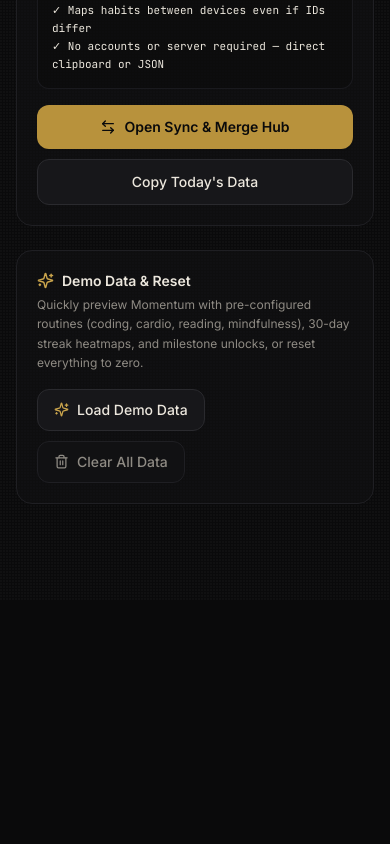
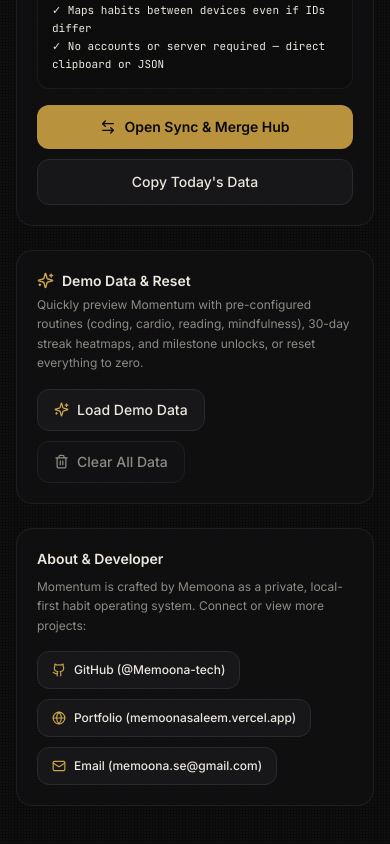
Before and after one commit to Memoona-tech/momentum, a Next.js app: page /settings in a window 390 px wide. Shown: the part 2975-3819 px from the top of the page. Before the commit the page ends 3575 px from the top, so only its background shows below. Built offline with nearby package versions, Linux system fonts and the light colour scheme.

Commit message:
feat(social): add social links to sticky sidebar, mobile drawer, and settings

```diff
--- a/app/settings/page.tsx
+++ b/app/settings/page.tsx
@@ -11,6 +11,9 @@
   ArrowLeftRight,
   Image as ImageIcon,
   Sparkles,
+  Github,
+  Globe,
+  Mail,
 } from "lucide-react";
 import { useData } from "@/lib/DataContext";
 import { ICONS, IconName, getIcon } from "@/lib/icons";
@@ -730,6 +733,40 @@
         </div>
       </section>
 
+      <section className="bg-void-900/60 border border-void-700 rounded-2xl p-5">
+        <h2 className="text-sm font-semibold mb-2 text-parchment">About & Developer</h2>
+        <p className="text-xs text-void-400 mb-4 leading-relaxed">
+          Momentum is crafted by Memoona as a private, local-first habit operating system. Connect or view more projects:
+        </p>
+        <div className="flex flex-wrap gap-2.5">
+          <a
+            href="https://github.com/Memoona-tech"
+            target="_blank"
+            rel="noopener noreferrer"
+            className="flex items-center gap-2 bg-void-800 border border-void-600 hover:border-gold-500/50 text-parchment text-xs font-medium rounded-xl px-3.5 py-2.5 transition-colors"
+          >
+            <Github size={14} className="text-gold-400" />
+            GitHub (@Memoona-tech)
+          </a>
+          <a
+            href="https://memoonasaleem.vercel.app"
+            target="_blank"
+            rel="noopener noreferrer"
+            className="flex items-center gap-2 bg-void-800 border border-void-600 hover:border-gold-500/50 text-parchment text-xs font-medium rounded-xl px-3.5 py-2.5 transition-colors"
+          >
+            <Globe size={14} className="text-gold-400" />
+            Portfolio (memoonasaleem.vercel.app)
+          </a>
+          <a
+            href="mailto:memoona.se@gmail.com"
+            className="flex items-center gap-2 bg-void-800 border border-void-600 hover:border-gold-500/50 text-parchment text-xs font-medium rounded-xl px-3.5 py-2.5 transition-colors"
+          >
+            <Mail size={14} className="text-gold-400" />
+            Email (memoona.se@gmail.com)
+          </a>
+        </div>
+      </section>
+
       {showSyncModal && (
         <SyncModal onClose={() => setShowSyncModal(false)} />
       )}
--- a/components/AppShell.tsx
+++ b/components/AppShell.tsx
@@ -15,7 +15,28 @@
   Feather,
   Menu,
   X,
+  Github,
+  Globe,
+  Mail,
 } from "lucide-react";
+
+const SOCIAL_LINKS = [
+  {
+    href: "https://github.com/Memoona-tech",
+    label: "GitHub",
+    icon: Github,
+  },
+  {
+    href: "https://memoonasaleem.vercel.app",
+    label: "Portfolio",
+    icon: Globe,
+  },
+  {
+    href: "mailto:memoona.se@gmail.com",
+    label: "Email",
+    icon: Mail,
+  },
+];
 
 const NAV_ITEMS = [
   { href: "/", label: "Today", icon: LayoutGrid, matchPrefixes: ["/"] },
@@ -124,6 +145,29 @@
     );
   };
 
+  const renderSocialLinks = () => (
+    <div className="flex items-center justify-between px-1.5 pt-1.5 text-void-400">
+      <span className="text-[10px] font-mono tracking-widest text-void-500 uppercase">
+        Connect
+      </span>
+      <div className="flex items-center gap-1">
+        {SOCIAL_LINKS.map((link) => (
+          <a
+            key={link.label}
+            href={link.href}
+            target="_blank"
+            rel="noopener noreferrer"
+            title={link.label}
+            className="p-1.5 rounded-lg text-void-400 hover:text-gold-300 hover:bg-void-800 transition-colors"
+          >
+            <link.icon size={14} strokeWidth={1.75} />
+            <span className="sr-only">{link.label}</span>
+          </a>
+        ))}
+      </div>
+    </div>
+  );
+
   return (
     <div
       data-theme={settings.theme}
@@ -163,8 +207,9 @@
             );
           })}
         </nav>
-        <div className="mt-auto pt-4 border-t border-void-700">
+        <div className="mt-auto pt-4 border-t border-void-700 flex flex-col gap-1.5">
           {renderProfileCorner()}
+          {renderSocialLinks()}
         </div>
       </aside>
 
@@ -257,8 +302,9 @@
                 );
               })}
             </nav>
-            <div className="mt-auto pt-4 border-t border-void-700">
+            <div className="mt-auto pt-4 border-t border-void-700 flex flex-col gap-1.5">
               {renderProfileCorner(true)}
+              {renderSocialLinks()}
             </div>
           </aside>
         </div>
```
